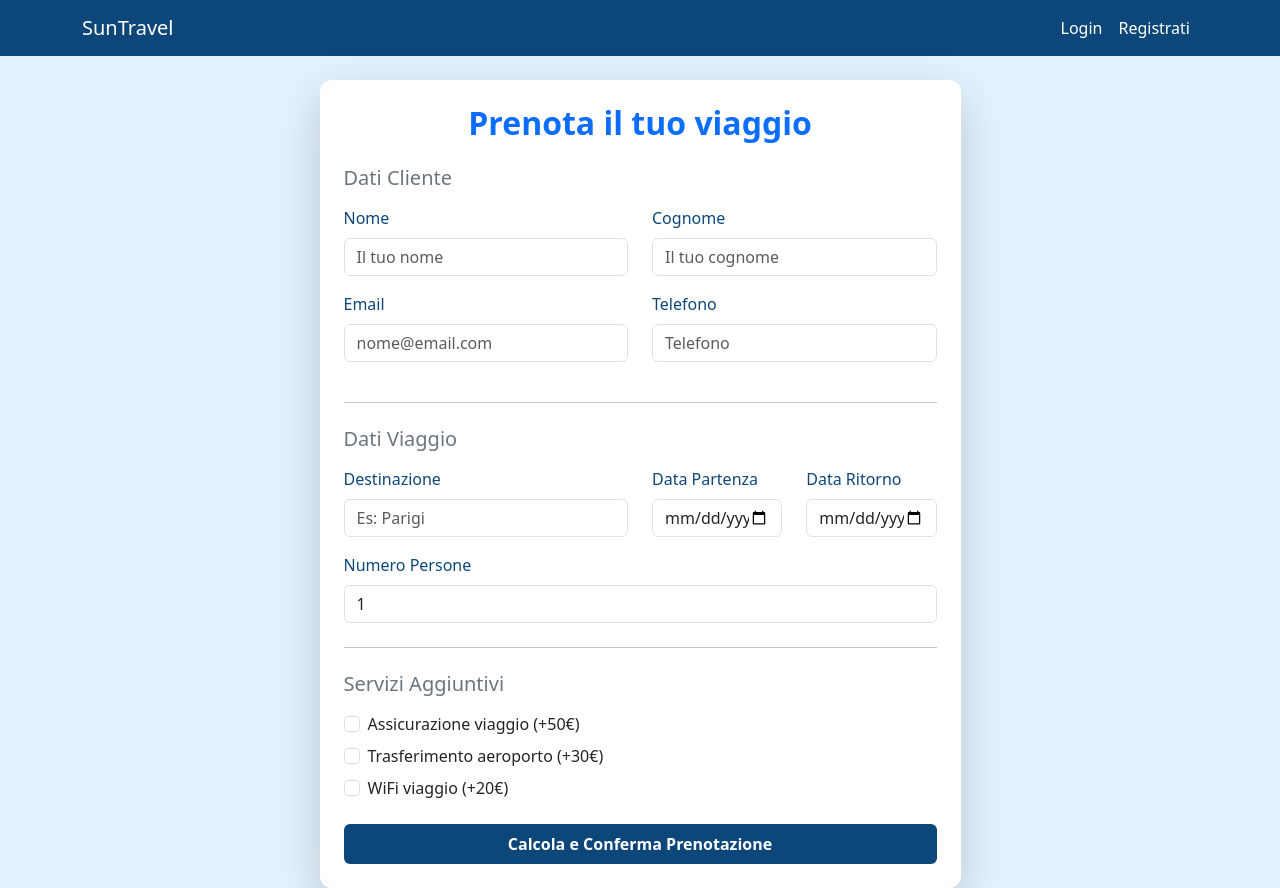
After one commit to b3nj4m1no/agenzia_viaggi, a Flask app: page /nuova_prenotazione in a window 1280 px wide. The commit adds this page. Run offline with Flask 3, Linux system fonts and the light colour scheme.

Commit message:
all works in proto

```diff
--- a/app.py
+++ b/app.py
@@ -310,5 +310,61 @@ def area_riservata():
         return redirect(url_for('login'))
     return render_template('area_riservata.html', user=session['user'])
 
+@app.route('/conferma_prenotazione', methods=['POST'])
+def conferma_prenotazione():
+    try:
+        data = {
+            "timestamp": datetime.now().isoformat(),
+            "cliente": {
+                "nome": request.form['nome'],
+                "cognome": request.form['cognome'],
+                "email": request.form['email'],
+                "telefono": request.form['telefono']
+            },
+            "viaggio": {
+                "destinazione": request.form['destinazione'],
+                "data_partenza": request.form['data_partenza'],
+                "data_ritorno": request.form['data_ritorno'],
+                "numero_persone": request.form['numero_persone']
+            },
+            "servizi": [],
+            "totale": 0
+        }
+
+        # Calcolo totale
+        base_price = 350 * int(data["viaggio"]["numero_persone"])
+        total = base_price
+
+        # Servizi aggiuntivi
+        servizi_mapping = {
+            "assicurazione": {"nome": "Assicurazione", "prezzo": 50},
+            "trasferimento": {"nome": "Trasferimento Aeroporto", "prezzo": 30},
+            "wifi": {"nome": "WiFi Viaggio", "prezzo": 20}
+        }
+
+        for servizio in servizi_mapping:
+            if servizio in request.form:
+                data["servizi"].append(servizi_mapping[servizio])
+                total += servizi_mapping[servizio]["prezzo"]
+
+        data["totale"] = total
+
+        # Genera PDF
+        pdf = PDFGenerator()
+        pdf.add_page()
+        pdf.add_travel_details(data)
+        pdf_path = os.path.join(TEMP_DIR, f"prenotazione_{datetime.now().timestamp()}.pdf")
+        pdf.output(pdf_path)
+
+        return send_file(
+            pdf_path,
+            as_attachment=True,
+            download_name=f"conferma_viaggio_{data['cliente']['cognome']}.pdf",
+            mimetype='application/pdf'
+        )
+    except Exception as e:
+        flash(f"Errore nella generazione del PDF: {e}", "danger")
+        return redirect(url_for('nuova_prenotazione'))
+
 if __name__ == '__main__':
     app.run(debug=True)
--- /dev/null
+++ b/templates/prenotazione.html
@@ -0,0 +1,74 @@
+{% extends "base.html" %}
+{% block content %}
+<div class="row justify-content-center align-items-center" style="min-height: 90vh;">
+  <div class="col-lg-7 col-md-9">
+    <div class="card shadow-lg border-0 p-4">
+      <h2 class="fw-bold text-center mb-4 text-primary">Prenota il tuo viaggio</h2>
+      <form method="post" action="{{ url_for('conferma_prenotazione') }}">
+        <h5 class="mb-3 text-secondary">Dati Cliente</h5>
+        <div class="row">
+          <div class="col-md-6 mb-3">
+            <label class="form-label">Nome</label>
+            <input type="text" name="nome" class="form-control" required maxlength="50" placeholder="Il tuo nome">
+          </div>
+          <div class="col-md-6 mb-3">
+            <label class="form-label">Cognome</label>
+            <input type="text" name="cognome" class="form-control" required maxlength="50" placeholder="Il tuo cognome">
+          </div>
+        </div>
+        <div class="row">
+          <div class="col-md-6 mb-3">
+            <label class="form-label">Email</label>
+            <input type="email" name="email" class="form-control" required maxlength="120" placeholder="nome@email.com">
+          </div>
+          <div class="col-md-6 mb-3">
+            <label class="form-label">Telefono</label>
+            <input type="tel" name="telefono" class="form-control" required maxlength="20" placeholder="Telefono">
+          </div>
+        </div>
+        <hr class="my-4">
+        <h5 class="mb-3 text-secondary">Dati Viaggio</h5>
+        <div class="row">
+          <div class="col-md-6 mb-3">
+            <label class="form-label">Destinazione</label>
+            <input type="text" name="destinazione" class="form-control" required maxlength="100" placeholder="Es: Parigi">
+          </div>
+          <div class="col-md-3 mb-3">
+            <label class="form-label">Data Partenza</label>
+            <input type="date" name="data_partenza" class="form-control" required>
+          </div>
+          <div class="col-md-3 mb-3">
+            <label class="form-label">Data Ritorno</label>
+            <input type="date" name="data_ritorno" class="form-control" required>
+          </div>
+        </div>
+        <div class="mb-3">
+          <label class="form-label">Numero Persone</label>
+          <input type="number" name="numero_persone" class="form-control" required min="1" max="20" value="1">
+        </div>
+        <hr class="my-4">
+        <h5 class="mb-3 text-secondary">Servizi Aggiuntivi</h5>
+        <div class="form-check mb-2">
+          <input class="form-check-input" type="checkbox" name="assicurazione" id="assicurazione">
+          <label class="form-check-label" for="assicurazione">
+            Assicurazione viaggio (+50€)
+          </label>
+        </div>
+        <div class="form-check mb-2">
+          <input class="form-check-input" type="checkbox" name="trasferimento" id="trasferimento">
+          <label class="form-check-label" for="trasferimento">
+            Trasferimento aeroporto (+30€)
+          </label>
+        </div>
+        <div class="form-check mb-4">
+          <input class="form-check-input" type="checkbox" name="wifi" id="wifi">
+          <label class="form-check-label" for="wifi">
+            WiFi viaggio (+20€)
+          </label>
+        </div>
+        <button type="submit" class="btn btn-primary w-100 fw-bold py-2">Calcola e Conferma Prenotazione</button>
+      </form>
+    </div>
+  </div>
+</div>
+{% endblock %}
```
Also changed, not shown: templates/area_riservata.html (+14 -7 lines).
